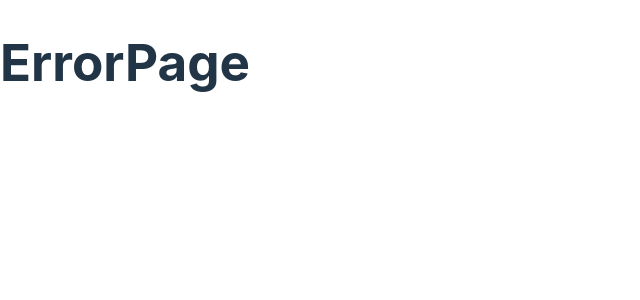
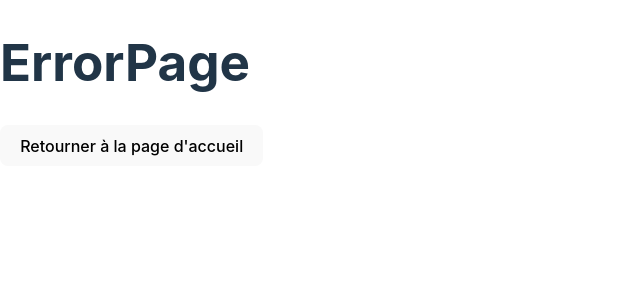
Before and after one commit to loiclo/crazee-burger, a React (Vite) app: page /order/1 in a window 1280 px wide. Shown: the top 300 px of the page, without its empty margins (0-640 px from the left). Built offline with nearby package versions, Linux system fonts and the light colour scheme.

Commit message:
✨ F02: add redirection from ErrorPage

```diff
--- a/src/components/pages/error/ErrorPage.jsx
+++ b/src/components/pages/error/ErrorPage.jsx
@@ -1,7 +1,13 @@
+import React from 'react'
+import { Link } from 'react-router-dom'
+
 export default function ErrorPage() {
   return (
     <div>
       <h1>ErrorPage</h1>
+        <Link to="/">
+          <button>Retourner à la page d'accueil</button>
+        </Link>
     </div>
   )
 }
--- a/src/components/pages/login/LoginForm.jsx
+++ b/src/components/pages/login/LoginForm.jsx
@@ -8,7 +8,6 @@
   //comportements
   const handleSubmit = (event) => {
     event.preventDefault()
-    alert(`Bonjour ${inputValue}`)
     setInputValue("")
    }
 
--- a/src/components/pages/order/OrderPage.jsx
+++ b/src/components/pages/order/OrderPage.jsx
@@ -4,7 +4,9 @@
   return (
     <div>
       <h1>OrderPage</h1>
-      <Link to="/"><button>Déconnexion</button></Link>
+      <Link to="/">
+      <button>Déconnexion</button>
+      </Link>
     </div>
   )
 }
```
Also changed, not shown: src/components/pages/login/ErrorPage.jsx (deleted, +0 -10 lines). Lines whose indentation alone changed are shown as unchanged.
